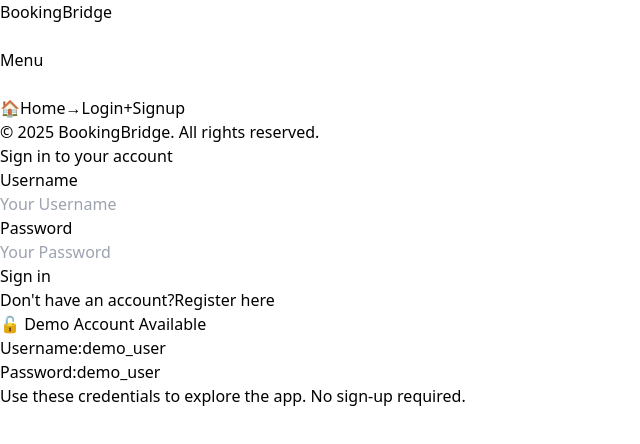
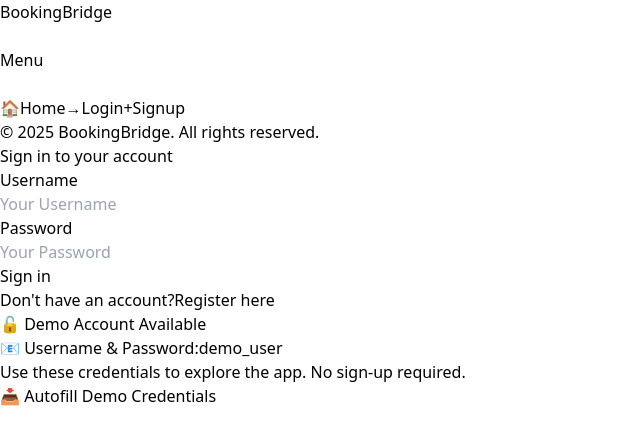
Before and after one commit to Sughosh28/booking-bridge-frontend, a React (Vite) app: page /login in a window 1280 px wide. Shown: the top 444 px of the page, without its empty margins (0-640 px from the left). Built offline with nearby package versions, Linux system fonts and the light colour scheme.

Commit message:
Add demo mode functionality to Login component with autofill option

```diff
--- a/src/components/Login.jsx
+++ b/src/components/Login.jsx
@@ -11,6 +11,7 @@
   const [password, setPassword] = useState("");
   const [loading, setLoading] = useState(false);
   const [message, setMessage] = useState("");
+  const [showDemoBadge, setShowDemoBadge] = useState(false);
   const navigate = useNavigate();
   const dispatch = useDispatch();
 
@@ -36,6 +37,12 @@
         );
         setMessage(message);
 
+        if (username === "demo_user") {
+          setShowDemoBadge(true);
+        } else {
+          setShowDemoBadge(false);
+        }
+
         if (role === "ROLE_ORGANIZER") {
           navigate("/dashboard");
         } else {
@@ -50,8 +57,19 @@
     }
   };
 
+  const handleAutofillDemo = () => {
+    setUsername("demo_user");
+    setPassword("demo_user");
+  };
+
   return (
-    <div className="min-h-screen flex items-center justify-center bg-gray-50 py-12 px-4 sm:px-6 lg:px-8">
+    <div className="min-h-screen flex items-center justify-center bg-gray-50 py-12 px-4 sm:px-6 lg:px-8 relative">
+      {/* Demo Mode Badge */}
+      {showDemoBadge && (
+        <span className="absolute top-6 right-6 bg-orange-500 text-white px-2 py-1 rounded-full text-xs font-semibold shadow">
+          Demo Mode
+        </span>
+      )}
       <div className="max-w-md w-full space-y-8">
         <div>
           <h2 className="mt-6 text-center text-3xl font-extrabold text-gray-900">
@@ -168,17 +186,22 @@
             </h3>
             <div className="w-full text-left space-y-1 mb-2">
               <div className="flex flex-col sm:flex-row sm:items-center sm:gap-2">
-                <span className="font-medium text-gray-700">Username:</span>
-                <span className="text-orange-700 font-mono break-all">demo_user</span>
-              </div>
-              <div className="flex flex-col sm:flex-row sm:items-center sm:gap-2">
-                <span className="font-medium text-gray-700">Password:</span>
-                <span className="text-orange-700 font-mono break-all">demo_user</span>
+                <span className="font-medium text-gray-700">📧 Username & Password:</span>
+                <span className="text-orange-700 font-mono break-all">
+                  demo_user
+                </span>
               </div>
             </div>
-            <p className="text-xs text-red-500 text-center">
+            <p className="text-xs text-red-500 text-center mb-2">
               Use these credentials to explore the app. No sign-up required.
             </p>
+            <button
+              type="button"
+              onClick={handleAutofillDemo}
+              className="text-xs text-blue-600 underline hover:text-blue-800 cursor-pointer transition mt-2"
+            >
+              📥 Autofill Demo Credentials
+            </button>
           </div>
         </div>
       </div>
```
